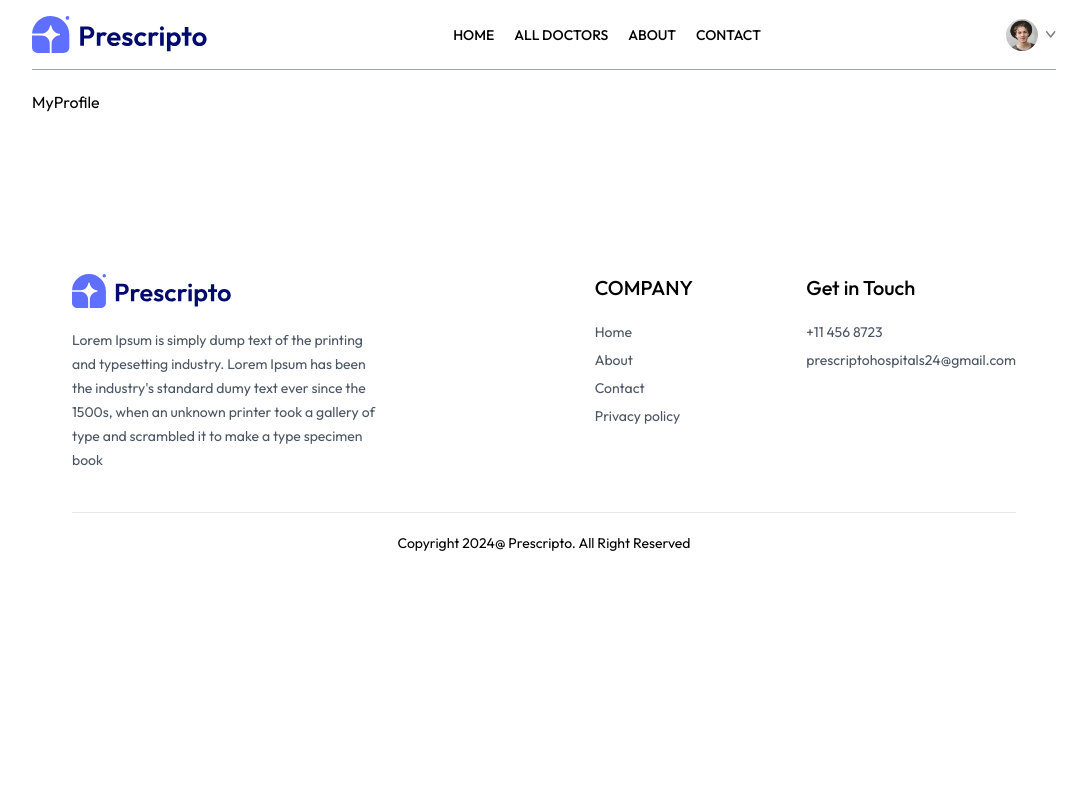
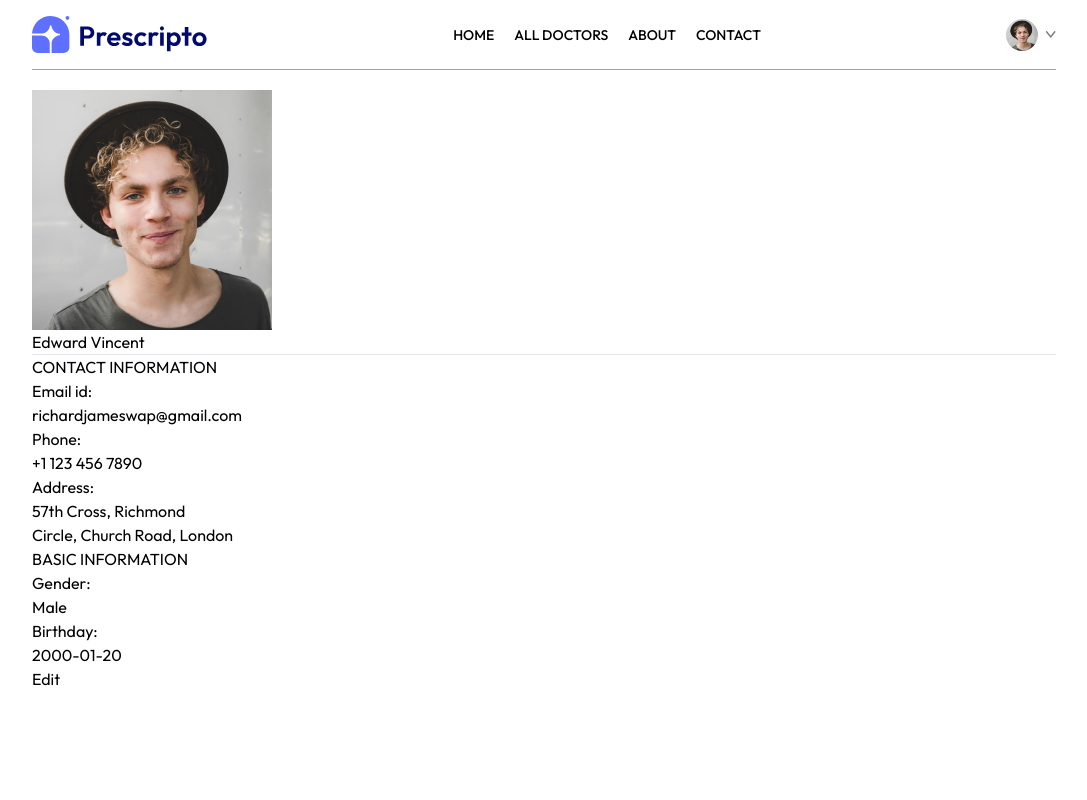
Before and after one commit to kavindyadesilvasandali/Appointment-booking-project, a React (Vite) app: page /my-profile in a window 1280 px wide. Shown: the top 800 px of the page, without its empty margins (96-1183 px from the left). Built offline with nearby package versions, Linux system fonts and the light colour scheme; the HTML template or start-up script is replaced by a standard one.

Commit message:
MyProfile

```diff
--- a/src/pages/MyProfile.jsx
+++ b/src/pages/MyProfile.jsx
@@ -1,8 +1,89 @@
-import React from 'react'
+import React, { useState } from 'react'
+import {assets} from '../assets/assets'
 
 const MyProfile = () => {
+  const [userData, setUserData]= useState({
+    name:"Edward Vincent",
+    image:assets.profile_pic,
+    email:"richardjameswap@gmail.com",
+    phone:"+1 123 456 7890",
+    address:{
+      line1:"57th Cross, Richmond",
+      line2:"Circle, Church Road, London"
+    },
+    gender:"Male",
+    dob:'2000-01-20'
+  })
+
+  const [isEdit, setIsEdit]= useState(false)
+
+
   return (
-    <div>MyProfile</div>
+    <div>
+      <img src={userData.image} alt=''/>
+      {
+        isEdit
+        ? <input type="text" value={userData.name} onChange={e=> setUserData(prev=>({...prev, name:e.target.value}))}/>
+        :<p>{userData.name}</p>
+      }
+      <hr/>
+      <div>
+        <p>
+          CONTACT INFORMATION
+        </p>
+        <div>
+          <p>Email id:</p>
+          <p>{userData.email}</p>
+          <p>Phone:</p>
+          {
+        isEdit
+        ? <input type="text" value={userData.phone} onChange={e=> setUserData(prev=>({...prev, phone:e.target.value}))}/>
+        :<p>{userData.phone}</p>
+      }
+      <p>Address:</p>
+      {
+        isEdit
+        ?<p>
+          <input onChange={(e)=>setUserData(prev=>({...prev,address:{...prev.address,line1:e.target.value}}))} value={userData.address.line1} type='text'/>
+          <br/>
+          <input onChange={(e)=>setUserData(prev=>({...prev,address:{...prev.address,line2:e.target.value}}))} value={userData.address.line2} type='text'/>
+        </p>
+        :<p>
+          {userData.address.line1}
+          <br/>
+          {userData.address.line2}
+        </p>
+      }
+        </div>
+      </div>
+      <div>
+        <p>BASIC INFORMATION </p>
+        <div>
+          <p>Gender:</p>
+          {
+        isEdit
+        ? <select onChange={(e)=>setUserData(prev=>({...prev, gender:e.target.value}))} value={userData.gender}>
+          <option value="Male">Male</option>
+          <option value="Female">Female</option>
+        </select>
+        :<p>{userData.gender}</p>
+      }
+      <p>Birthday:</p>
+      {
+        isEdit
+        ? <input type="date" onChange={(e)=>setUserData(prev=>({...prev, dob:e.target.value}))} value={userData.dob}/>
+        :<p>{userData.dob}</p>
+      }
+        </div>
+      </div>
+      <div>
+        {
+          isEdit
+          ? <button onClick={()=>setIsEdit(false)}>Save information</button>
+          :<button onClick={()=>setIsEdit(true)}>Edit </button>
+        }
+      </div>
+    </div>
   )
 }
 
```
